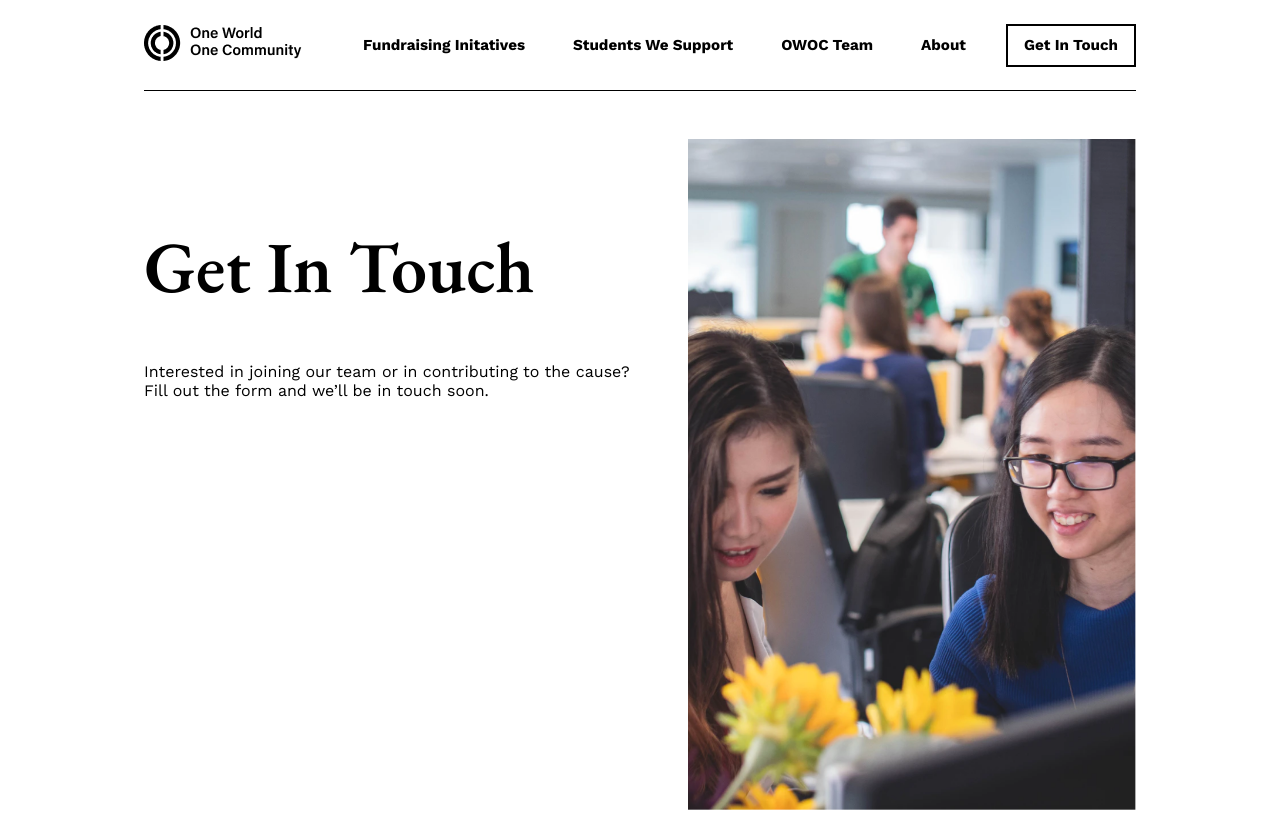
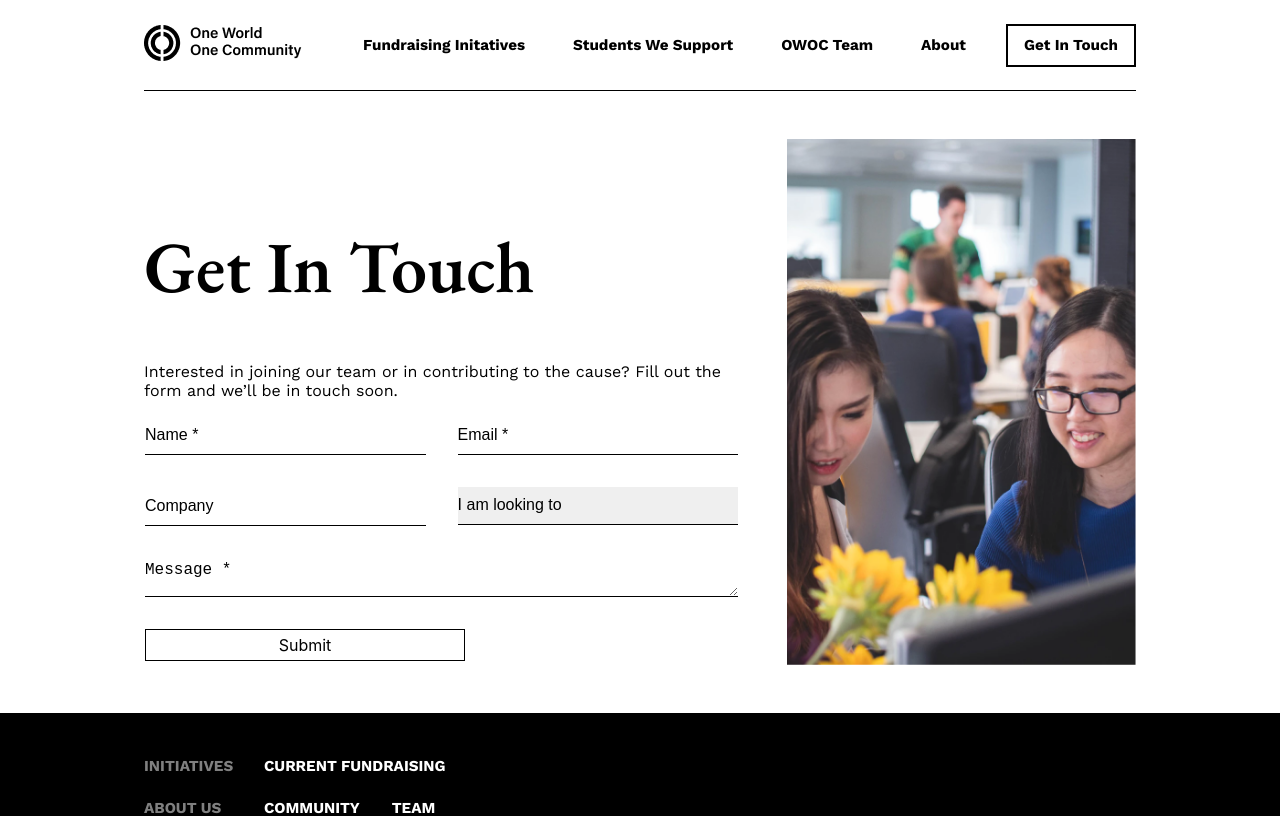
Before and after one commit to donghee214/owoc, a React (Create React App) app: page /get-in-touch in a window 1280 px wide. Shown: the top 816 px of the page. Built offline with nearby package versions, Linux system fonts and the light colour scheme.

Commit message:
add get in touch button, function not working and updated header

```diff
--- a/src/partnerWithUs/partnerWithUs.css
+++ b/src/partnerWithUs/partnerWithUs.css
@@ -14,3 +14,133 @@
     box-sizing: border-box;
     padding: 3rem 0 3rem 3rem;
 }
+
+/*Input text boxes*/
+.form-group {
+  margin-bottom: 2rem;
+  margin-left: 1rem;
+  margin-right: 1rem;
+}
+
+.contactForm .form-control {
+  border: none;
+  border-bottom: 1px solid rgba(0, 0, 0, 1);
+  border-radius: 0;
+  padding: 0;
+}
+
+#contactForm .error {
+  color: red;
+  font-size: 12px;
+}
+select {
+  -webkit-appearance: none;
+}
+select option{
+  background-color: #82caff;
+}
+
+::placeholder { /* Chrome, Firefox, Opera, Safari 10.1+ */
+  color: black;
+  opacity: 1; /* Firefox */
+}
+
+:-ms-input-placeholder { /* Internet Explorer 10-11 */
+  color: black;
+}
+
+::-ms-input-placeholder { /* Microsoft Edge */
+  color: black;
+}
+
+.form-control {
+  display: block;
+  width: 100%;
+  height: calc(1.5em + 0.75rem + 2px);
+  font-size: 1rem;
+  line-height: 1.5;
+  -webkit-transition: border-color 0.15s ease-in-out, -webkit-box-shadow 0.15s ease-in-out;
+  transition: border-color 0.15s ease-in-out, -webkit-box-shadow 0.15s ease-in-out;
+  -o-transition: border-color 0.15s ease-in-out, box-shadow 0.15s ease-in-out;
+  transition: border-color 0.15s ease-in-out, box-shadow 0.15s ease-in-out;
+  transition: border-color 0.15s ease-in-out, box-shadow 0.15s ease-in-out, -webkit-box-shadow 0.15s ease-in-out;
+}
+@media (prefers-reduced-motion: reduce) {
+  .form-control {
+    -webkit-transition: none;
+    -o-transition: none;
+    transition: none;
+  }
+}
+.form-control::-ms-expand {
+  background-color: transparent;
+  border: 0;
+}
+.row {
+  display: -webkit-box;
+  display: -ms-flexbox;
+  display: flex;
+  -ms-flex-wrap: wrap;
+  flex-wrap: wrap;
+  margin-right: -15px;
+  margin-left: -15px;
+}
+#form-message-warning, #form-message-success {
+  display: none;
+}
+
+#form-message-warning {
+  color: red;
+}
+
+.col-md-6 {
+  -webkit-box-flex: 0;
+  -ms-flex: 0 0 50%;
+  flex: 0 0 50%;
+  max-width: 50%;
+}
+
+.col-md-12 {
+  -webkit-box-flex: 0;
+  -ms-flex: 0 0 100%;
+  flex: 0 0 100%;
+  max-width: 100%;
+}
+
+.btn {
+  padding: 12px 16px;
+  cursor: pointer;
+  border-width: 1px;
+  border-radius: 5px;
+  font-size: 14px;
+  font-weight: 400;
+  position: relative;
+  margin-bottom: 20px;
+  -webkit-transition: 0.3s;
+  -o-transition: 0.3s;
+  transition: 0.3s;
+  color:black;
+}
+@media (prefers-reduced-motion: reduce)
+{
+  .btn {
+  -webkit-transition: none;
+  -o-transition: none;
+  transition: none;
+  }
+}
+
+.btn.btn-primary {
+  border: 1px solid black;
+  border-radius: 0;
+  width: 20em;
+  height: 2em;
+  background: white !important;
+  border-color: black !important;
+  color:black;
+}
+.btn.btn-primary:hover, .btn.btn-primary:focus {
+  border-color: black !important;
+  background: black !important;
+  color:white;
+}
--- a/src/partnerWithUs/partnerWithUs.js
+++ b/src/partnerWithUs/partnerWithUs.js
@@ -17,6 +17,52 @@
         </p>
         <form>
 
+          <div id="form-message-warning" class="mb-4"></div>
+          <div id="form-message-success" class="mb-4">
+            Your message was sent, thank you!
+          </div>
+          <form id="contactForm" name="contactForm" class="contactForm">
+            <div class="row">
+              <div class="col-md-6">
+                <div class="form-group">
+                  <input type="text" class="form-control" name="name" id="name" placeholder="Name *"/>
+                </div>
+              </div>
+              <div class="col-md-6">
+                <div class="form-group">
+                  <input type="email" class="form-control" name="email" id="email" placeholder="Email *"/>
+                </div>
+              </div>
+              <div class="col-md-6">
+                <div class="form-group">
+                  <input type="company" class="form-control" name="Company" id="company" placeholder="Company"/>
+                </div>
+              </div>
+              <div class="col-md-6">
+                <div class="form-group">
+                  <select class="form-control" name="subject" id="subject" placeholder="I am looking to">
+                    <option value="">I am looking to</option>
+                    <option value="volunteer">Volunteer</option>
+                    <option value="join-team">Join team</option>
+                    <option value="donate">Donate</option>
+                  </select>
+
+                </div>
+              </div>
+              <div class="col-md-12">
+                <div class="form-group">
+                  <textarea name="message" class="form-control" id="message" cols="30" rows="4" placeholder="Message *"></textarea>
+                </div>
+              </div>
+              <div class="col-md-12">
+                <div class="form-group">
+                  <input type="submit" value="Submit" class="btn btn-primary"/>
+                  <div class="submitting"></div>
+                </div>
+              </div>
+            </div>
+          </form>
+
         </form>
       </div>
       <img src={getInTouch} className={"partner-image"}/>
```
Also changed, not shown: public/manifest.json.
